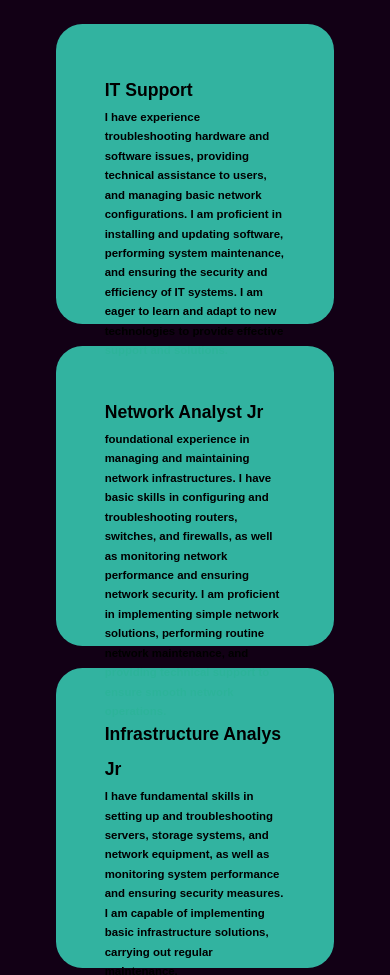
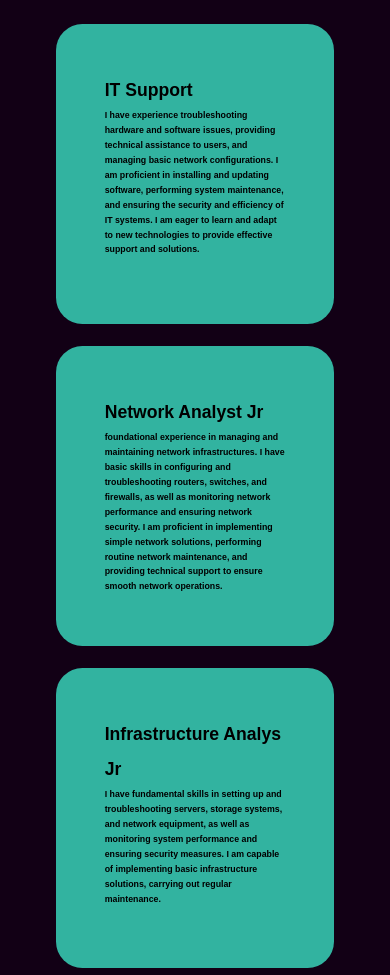
Before and after one commit to mrcandrade/portfolio_marco, a plain HTML site: page index.html in a window 390 px wide. Shown: the part 3639-4614 px from the top of the page. Drawn offline with nearby package versions, Linux system fonts and the light colour scheme.

Commit message:
ajuste resolução

```diff
--- a/style.css
+++ b/style.css
@@ -645,7 +645,7 @@ span {
         padding: 2rem 3%;
     }
     .service-info p{
-        font-size: 1.3rem;
+        font-size: 1rem;
         font-weight: 600;
         max-height: 100px;
         line-height: 1.7;
@@ -708,7 +708,7 @@ span {
         grid-template-columns: repeat(1,1fr);
     }
     .service-info p{
-        font-size: 1.3rem;
+        font-size: 1rem;
         font-weight: 600;
         max-height: 100px;
         line-height: 1.7;
```
